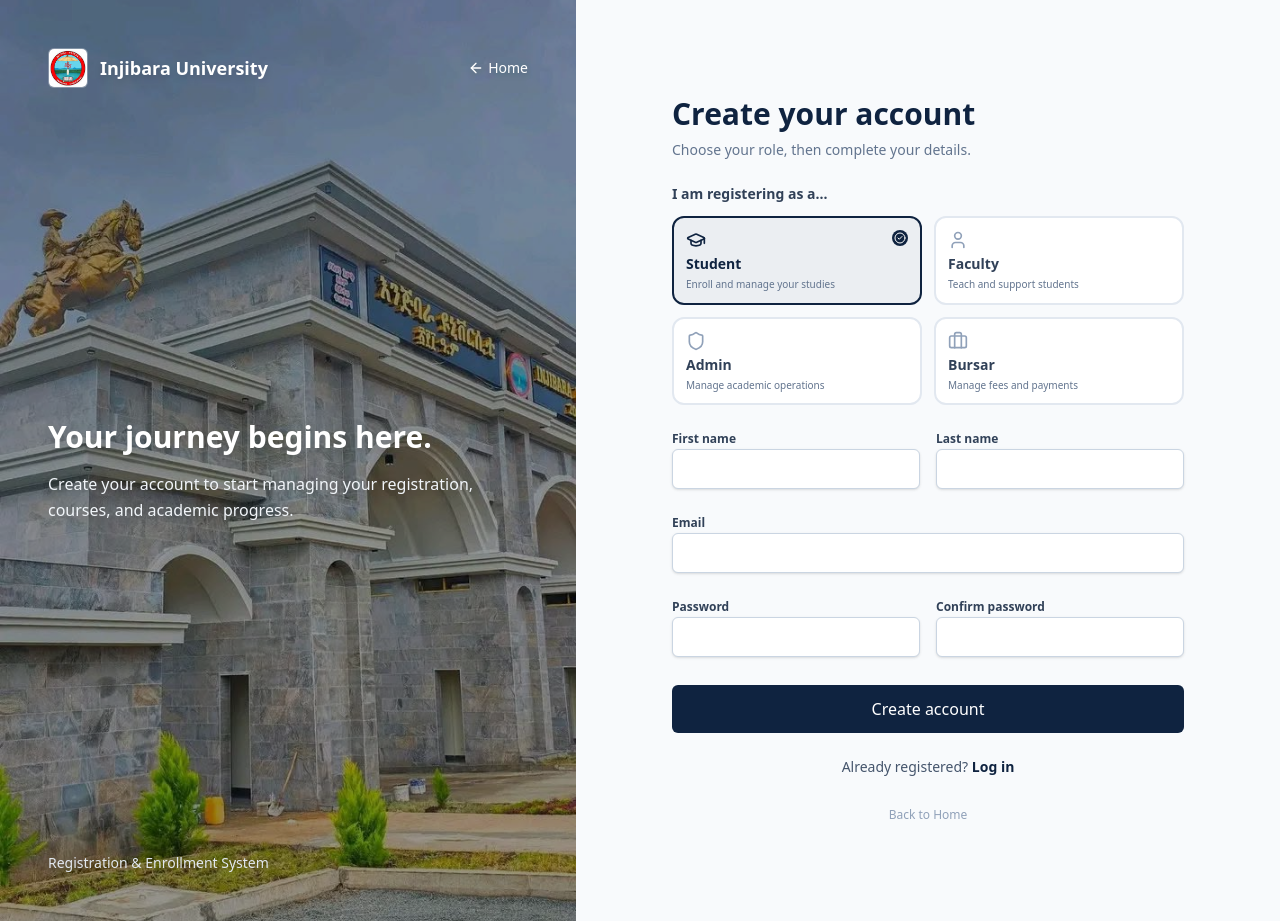
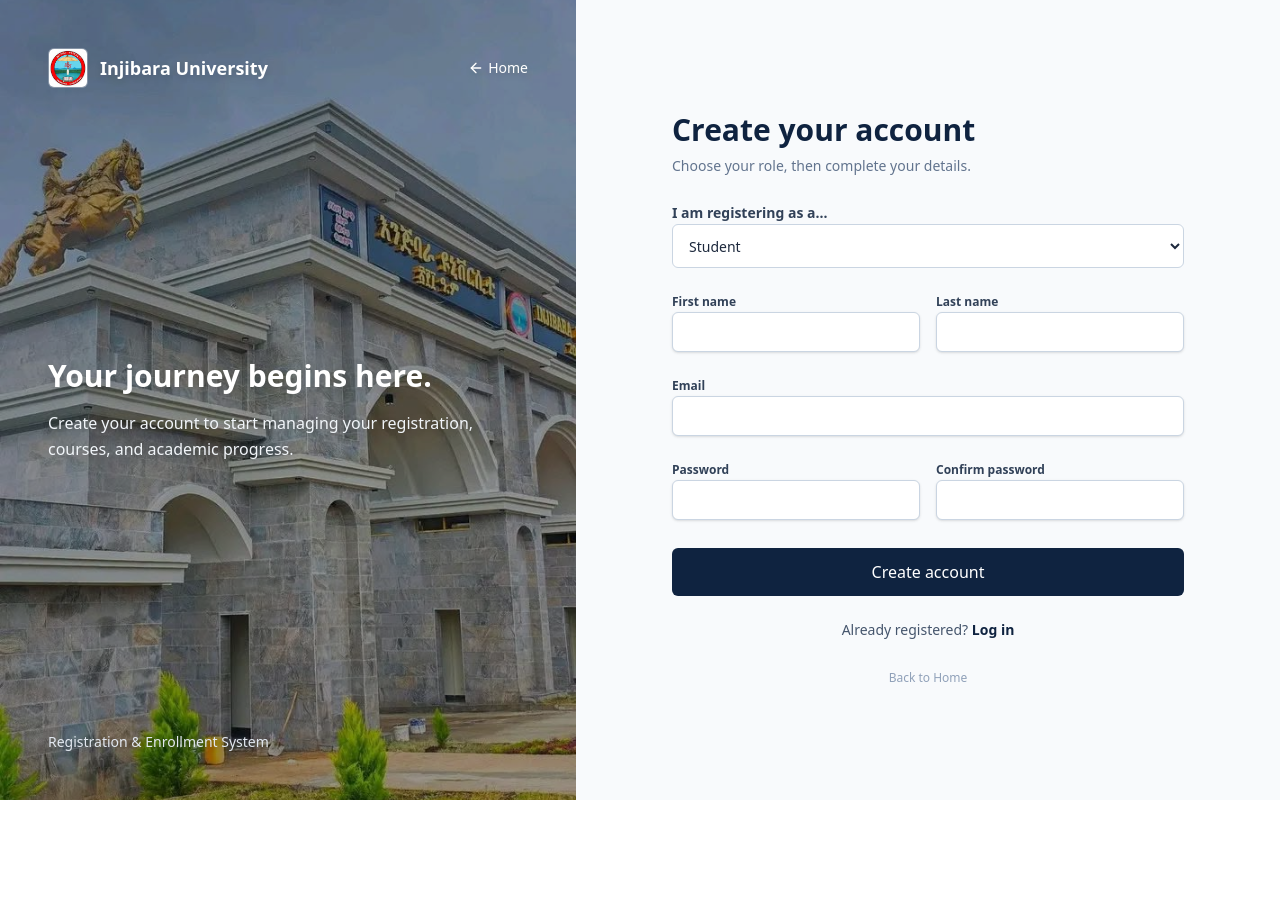
Before and after one commit to bini1695/PORTAL-SYSTEM, a Next.js app in the folder frontend/: page /register in a window 1280 px wide. After the commit the page ends 800 px from the top, so only its background shows below. Built offline with nearby package versions, Linux system fonts and the light colour scheme; no server answers.

Commit message:
register updated

```diff
--- a/frontend/app/(auth)/register/page.tsx
+++ b/frontend/app/(auth)/register/page.tsx
@@ -11,14 +11,7 @@ import { registerSchema, type RegisterInput } from '@/lib/validations/student';
 import { Button } from '@/components/ui/button';
 import { Input } from '@/components/ui/input';
 import { Label } from '@/components/ui/label';
-import { GraduationCap, CheckCircle2, User, Shield, Briefcase, ArrowLeft } from 'lucide-react';
-
-const roles = [
-  { id: 'STUDENT', title: 'Student', desc: 'Enroll and manage your studies', icon: GraduationCap },
-  { id: 'FACULTY', title: 'Faculty', desc: 'Teach and support students', icon: User },
-  { id: 'ADMIN', title: 'Admin', desc: 'Manage academic operations', icon: Shield },
-  { id: 'BURSAR', title: 'Bursar', desc: 'Manage fees and payments', icon: Briefcase },
-];
+import { ArrowLeft } from 'lucide-react';
 
 export default function RegisterPage() {
   const router = useRouter();
@@ -48,7 +41,6 @@ export default function RegisterPage() {
       {/* ✅ የግራ በኩል ዲዛይን (ምስል + ሎጎ + ጽሑፍ) */}
       <div className="hidden lg:flex w-[45%] relative flex-col justify-between p-12 overflow-hidden">
 
-        {/* የጀርባ ምስል (ሙሉ ቦታውን ይሸፍናል) */}
         <div className="absolute inset-0 z-0">
           <Image
             src="/assets/images/inu-campus.jpg"
@@ -57,11 +49,9 @@ export default function RegisterPage() {
             className="object-cover"
             priority
           />
-          {/* ቀላል የጨለማ ንብርብር (30% ብቻ) - ጽሑፎቹ እንዲነበቡ */}
           <div className="absolute inset-0 bg-black/40"></div>
         </div>
 
-        {/* የላይኛው ክፍል (ሎጎ + ወደ መነሻ ሊንክ) */}
         <div className="relative z-10 flex items-center justify-between">
           <div className="flex items-center gap-3 text-white">
             <div className="h-10 w-10 rounded-md overflow-hidden bg-white/10 backdrop-blur-sm flex items-center justify-center border border-white/20">
@@ -81,7 +71,6 @@ export default function RegisterPage() {
           </Link>
         </div>
 
-        {/* የመሃል ክፍል (ጽሑፍ በምስሉ ላይ) */}
         <div className="relative z-10 max-w-md my-auto">
           <h2 className="text-3xl font-bold text-white mb-4 drop-shadow-lg">Your journey begins here.</h2>
           <p className="text-slate-100 text-base leading-relaxed drop-shadow-md">
@@ -89,7 +78,6 @@ export default function RegisterPage() {
           </p>
         </div>
 
-        {/* የታችኛው ክፍል */}
         <div className="relative z-10 text-sm text-slate-200 drop-shadow-md">
           Registration & Enrollment System
         </div>
@@ -98,7 +86,6 @@ export default function RegisterPage() {
       {/* የቀኝ በኩል ፎርም */}
       <div className="flex-1 flex flex-col justify-center items-center p-8 sm:p-12 lg:p-16 bg-slate-50 relative overflow-y-auto">
 
-        {/* ለስልክ እይታ ወደ መነሻ መመለሻ */}
         <div className="absolute top-8 right-8 lg:hidden">
           <Link href="/" className="text-slate-500 hover:text-[#0f2340] transition-colors flex items-center gap-1 text-sm font-medium">
             <ArrowLeft className="h-4 w-4" /> Back to Home
@@ -113,35 +100,21 @@ export default function RegisterPage() {
 
           <form onSubmit={handleSubmit(onSubmit)} className="space-y-5">
 
-            {/* ✅ የሮል ምርጫ ክፍል */}
-            <div>
-              <Label className="text-sm font-semibold text-slate-700 mb-3 block">I am registering as a...</Label>
-              <div className="grid grid-cols-2 gap-3">
-                {roles.map((role) => {
-                  const Icon = role.icon;
-                  const isSelected = selectedRole === role.id;
-                  return (
-                    <div
-                      key={role.id}
-                      onClick={() => setSelectedRole(role.id)}
-                      className={`relative cursor-pointer p-3 rounded-xl border-2 transition-all flex flex-col gap-1 ${
-                        isSelected
-                          ? 'border-[#0f2340] bg-[#0f2340]/5'
-                          : 'border-slate-200 hover:border-slate-300 bg-white'
-                      }`}
-                    >
-                      <Icon className={`h-5 w-5 ${isSelected ? 'text-[#0f2340]' : 'text-slate-400'}`} />
-                      <p className={`font-semibold text-sm ${isSelected ? 'text-[#0f2340]' : 'text-slate-700'}`}>{role.title}</p>
-                      <p className="text-[10px] text-slate-500 leading-tight">{role.desc}</p>
-                      {isSelected && (
-                        <div className="absolute top-3 right-3 h-4 w-4 bg-[#0f2340] rounded-full flex items-center justify-center">
-                          <CheckCircle2 className="h-3 w-3 text-white" />
-                        </div>
-                      )}
-                    </div>
-                  );
-                })}
-              </div>
+            {/* ✅ የሮል ምርጫ ክፍል (Dropdown - መግለጫ ሳይኖር) */}
+            <div className="space-y-1.5">
+              <Label className="text-sm font-semibold text-slate-700">I am registering as a...</Label>
+              <select
+                value={selectedRole}
+                onChange={(e) => setSelectedRole(e.target.value)}
+                className="w-full h-11 bg-white border border-slate-300 rounded-md px-3 text-sm text-slate-800 focus:outline-none focus:ring-2 focus:ring-[#0f2340] focus:border-transparent transition-all"
+              >
+                <option value="STUDENT">Student</option>
+                <option value="FACULTY">Faculty</option>
+                <option value="ADMIN">Admin</option>
+                <option value="REGISTRAR">Registrar</option>
+                <option value="BURSAR">Bursar</option>
+                <option value="SUPER_ADMIN">Super Admin</option>
+              </select>
             </div>
 
             <div className="grid grid-cols-2 gap-4">
```
